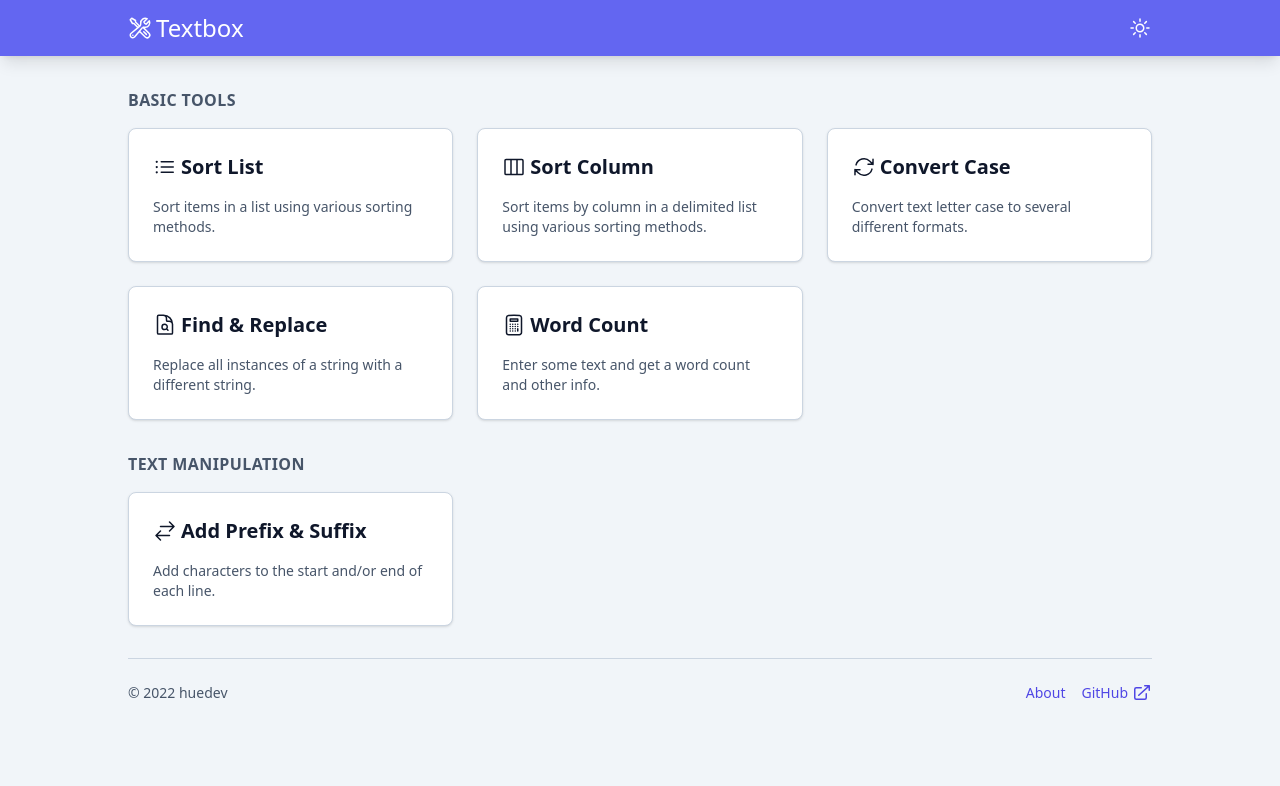
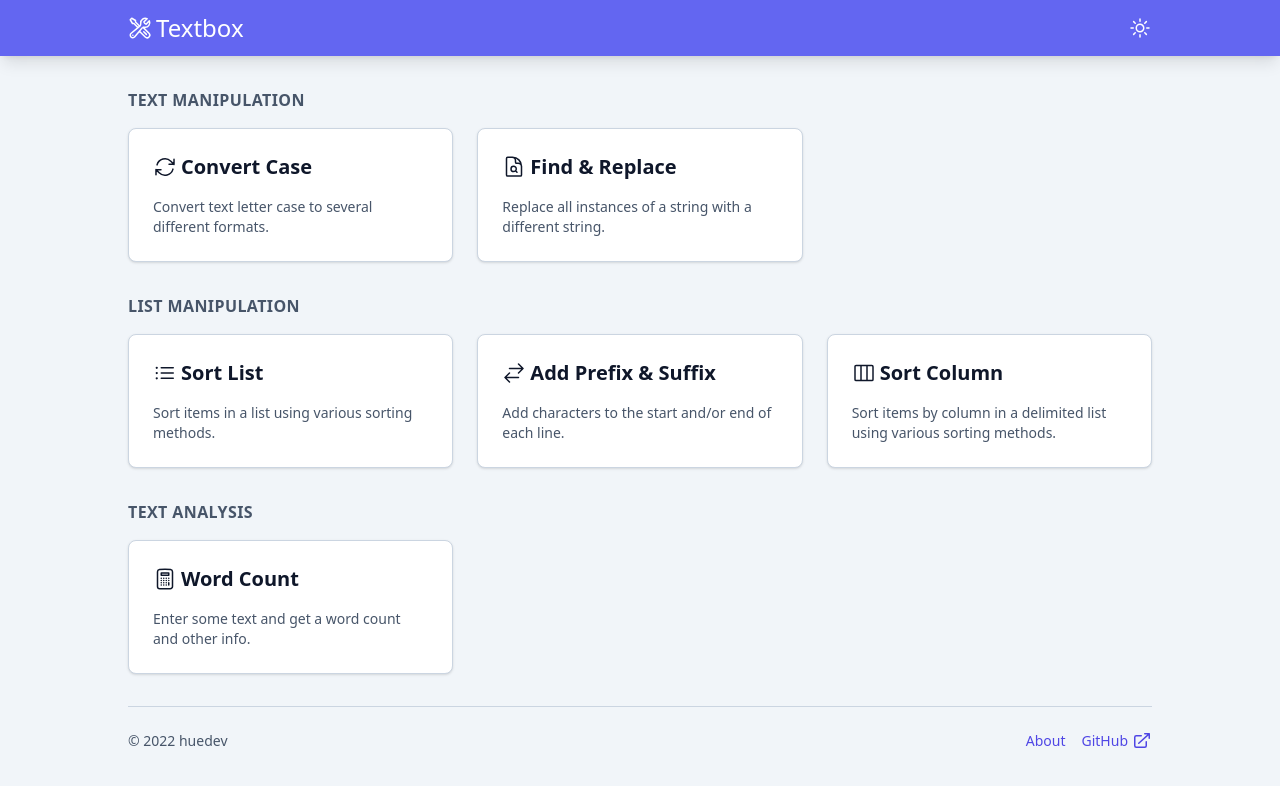
Before and after one commit to huedev/textbox, a React (Create React App) app: page / in a window 1280 px wide. Shown: the top 786 px of the page. Built offline with nearby package versions, Linux system fonts and the light colour scheme; the HTML template or start-up script is replaced by a standard one; a web font is replaced by a local one.

Commit message:
Reorganize tools

```diff
--- a/src/components/ToolList.js
+++ b/src/components/ToolList.js
@@ -5,20 +5,8 @@ const ToolList = () => {
   return (
     <main className="px-4 py-8">
       <div className="max-w-5xl mx-auto">
-        <h2 className="uppercase font-semibold text-slate-600 dark:text-slate-400 tracking-wide">Basic Tools</h2>
+        <h2 className="uppercase font-semibold text-slate-600 dark:text-slate-400 tracking-wide">Text Manipulation</h2>
         <div className="grid grid-cols-1 sm:grid-cols-2 lg:grid-cols-3 gap-6 mt-4">
-          <ToolListItem
-            destination="/sort-list"
-            name="Sort List"
-            icon={<ListBulletIcon />}
-            description="Sort items in a list using various sorting methods."
-          />
-          <ToolListItem
-            destination="/sort-column"
-            name="Sort Column"
-            icon={<ViewColumnsIcon />}
-            description="Sort items by column in a delimited list using various sorting methods."
-          />
           <ToolListItem
             destination="/convert-case"
             name="Convert Case"
@@ -31,20 +19,35 @@ const ToolList = () => {
             icon={<DocumentMagnifyingGlassIcon />}
             description="Replace all instances of a string with a different string."
           />
+        </div>
+        <h2 className="uppercase font-semibold text-slate-600 dark:text-slate-400 tracking-wide mt-8">List Manipulation</h2>
+        <div className="grid grid-cols-1 sm:grid-cols-2 lg:grid-cols-3 gap-6 mt-4">
+          <ToolListItem
+            destination="/sort-list"
+            name="Sort List"
+            icon={<ListBulletIcon />}
+            description="Sort items in a list using various sorting methods."
+          />
+          <ToolListItem
+            destination="/prefix-suffix"
+            name="Add Prefix &amp; Suffix"
+            icon={<ArrowsRightLeftIcon />}
+            description="Add characters to the start and/or end of each line."
+          />
+          <ToolListItem
+            destination="/sort-column"
+            name="Sort Column"
+            icon={<ViewColumnsIcon />}
+            description="Sort items by column in a delimited list using various sorting methods."
+          />
+        </div>
+        <h2 className="uppercase font-semibold text-slate-600 dark:text-slate-400 tracking-wide mt-8">Text Analysis</h2>
+        <div className="grid grid-cols-1 sm:grid-cols-2 lg:grid-cols-3 gap-6 mt-4">
           <ToolListItem
             destination="/word-count"
             name="Word Count"
             icon={<CalculatorIcon />}
             description="Enter some text and get a word count and other info."
-          />
-        </div>
-        <h2 className="uppercase font-semibold text-slate-600 dark:text-slate-400 tracking-wide mt-8">Text Manipulation</h2>
-        <div className="grid grid-cols-1 sm:grid-cols-2 lg:grid-cols-3 gap-6 mt-4">
-          <ToolListItem
-            destination="/prefix-suffix"
-            name="Add Prefix &amp; Suffix"
-            icon={<ArrowsRightLeftIcon />}
-            description="Add characters to the start and/or end of each line."
           />
         </div>
       </div>
```
